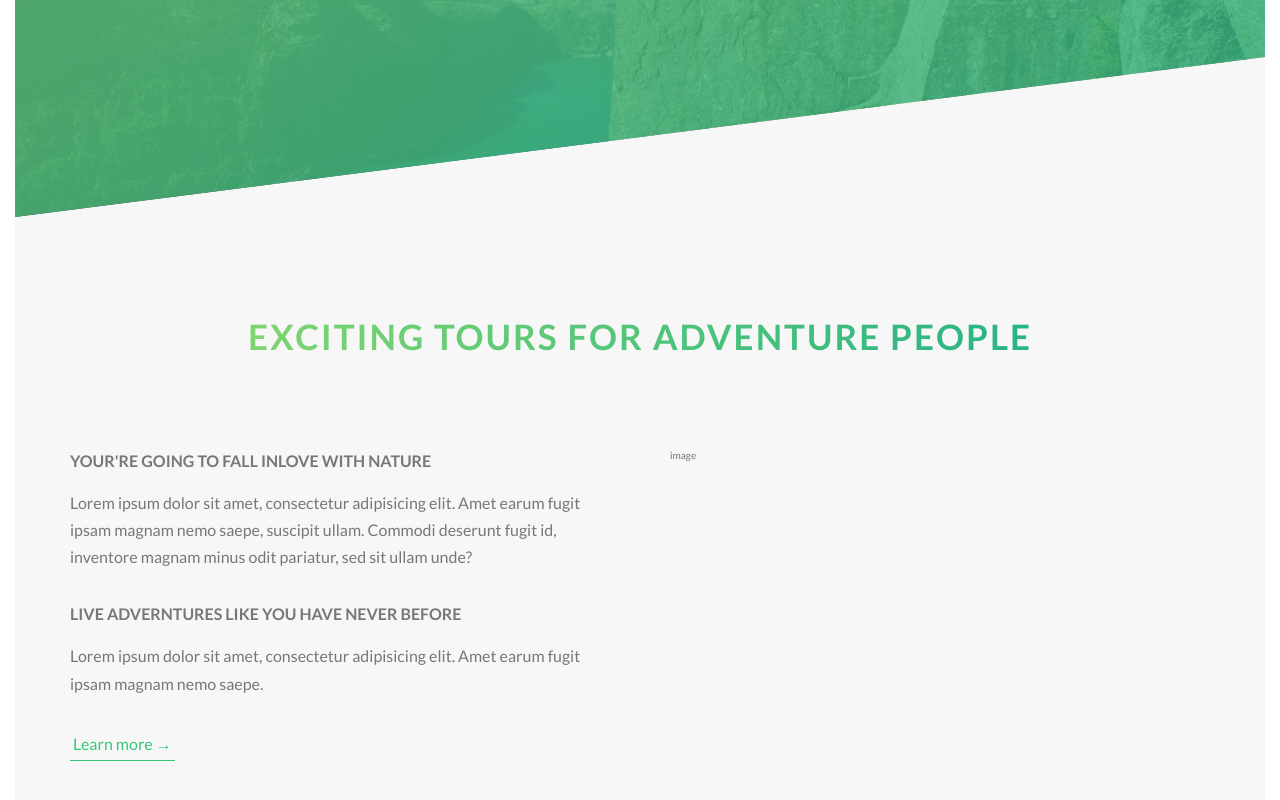
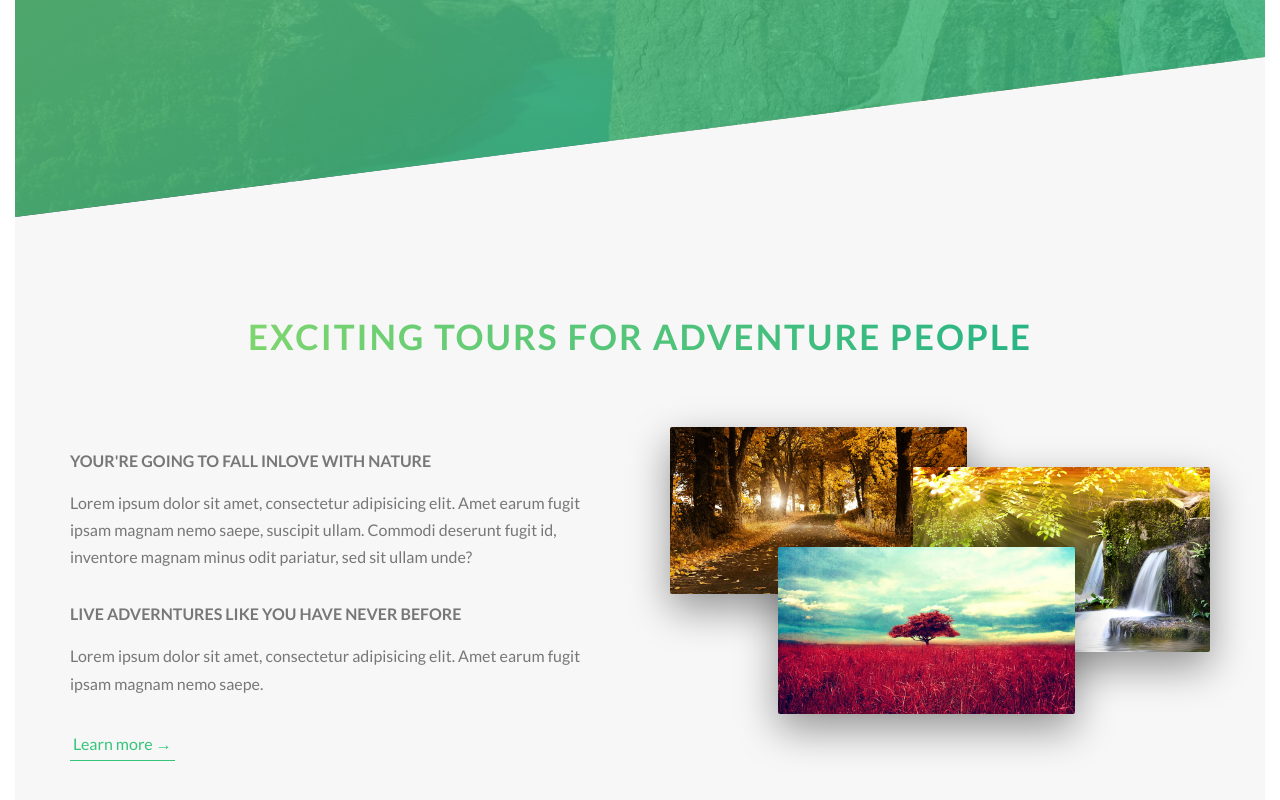
Before and after one commit to nascal3/OutyDory, a website: page index.html in a window 1280 px wide. Shown: the part 558-1358 px from the top of the page. Drawn offline with Linux system fonts and the light colour scheme.

Commit message:
about section done

```diff
--- a/index.html
+++ b/index.html
@@ -58,7 +58,11 @@
                         <a href="#" class="btn-text">Learn more &rarr;</a>
                     </div>
                     <div class="col-1-of-2">
-                       image
+                        <div class="composition">
+                            <img src="img/nat-1-large.jpg" alt="photo-1" class="composition__photo composition__photo--p1">
+                            <img src="img/nat-2-large.jpg" alt="photo-2" class="composition__photo composition__photo--p2">
+                            <img src="img/nat-3-large.jpg" alt="photo-3" class="composition__photo composition__photo--p3">
+                        </div>
                     </div>
                 </div>
             </section>
--- /dev/null
+++ b/sass/components/_composition.scss
@@ -0,0 +1,41 @@
+.composition {
+  position: relative;
+
+  &__photo {
+    width: 55%;
+    box-shadow: 0 1.5rem 4rem rgba($color-black, .4);
+    border-radius: 2px;
+    position: absolute;
+    z-index: 10;
+    transition: all .2s;
+    outline-offset: 2rem;
+
+    &--p1 {
+      left: 0;
+      top: -2rem;
+    }
+
+    &--p2 {
+      right: 0;
+      top: 2rem;
+    }
+
+    &--p3 {
+      left: 20%;
+      top: 10rem;
+    }
+
+    &:hover {
+      outline: 1.5rem solid $color-primary;
+      transform: scale(1.05) translateY(-.5rem);
+      box-shadow: 0 2.5rem 4rem rgba($color-black, .5);
+      z-index: 20;
+
+    }
+
+  }
+
+  &:hover &__photo:not(:hover) {
+    transform: scale(.95);
+  }
+}
--- a/sass/main.scss
+++ b/sass/main.scss
@@ -9,6 +9,7 @@
 @import "base/utilities";
 
 @import "components/button";
+@import "components/composition";
 
 @import "layout/grid";
 @import "layout/header";
```
Also changed, not shown: css/style.css, img/nat-1-large.jpg (added), img/nat-2-large.jpg (added), img/nat-3-large.jpg (added).
